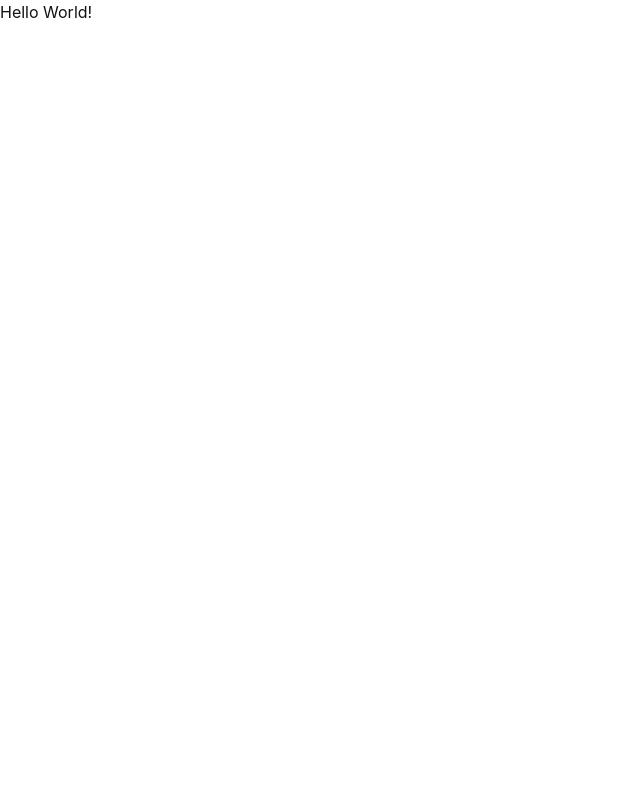
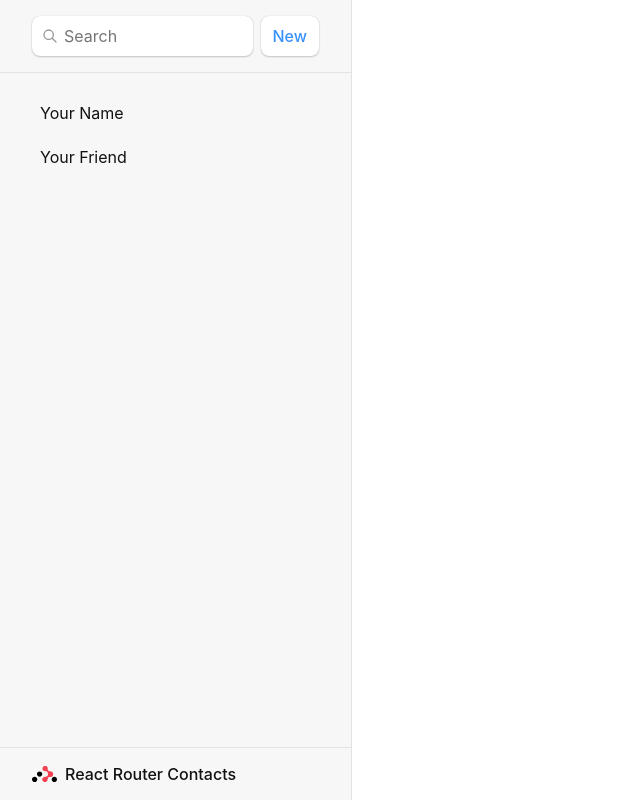
Before and after one commit to taeyoungs/react-router-tutorial, a React (Vite) app: page / in a window 1280 px wide. Shown: the whole page, without its empty margins (0-640 px from the left). Built offline with nearby package versions, Linux system fonts and the light colour scheme.

Commit message:
feat: The Root Route
routes/root.jsx
- root route에 렌더링될 Root 컴포넌트 구현

```diff
--- a/src/main.jsx
+++ b/src/main.jsx
@@ -2,11 +2,12 @@
 import ReactDOM from 'react-dom/client';
 import { createBrowserRouter, RouterProvider } from 'react-router-dom';
 import './index.css';
+import Root from './routes/root';
 
 const router = createBrowserRouter([
   {
     path: '/',
-    element: <div>Hello World!</div>,
+    element: <Root />,
   },
 ]);
 
--- /dev/null
+++ b/src/routes/root.jsx
@@ -0,0 +1,30 @@
+export default function Root() {
+  return (
+    <>
+      <div id="sidebar">
+        <h1>React Router Contacts</h1>
+        <div>
+          <form id="search-form" role="search">
+            <input id="q" aria-label="Search contacts" placeholder="Search" type="search" name="q" />
+            <div id="search-spinner" aria-hidden hidden={true} />
+            <div className="sr-only" arai-live="polite"></div>
+          </form>
+          <form method="post">
+            <button type="submit">New</button>
+          </form>
+        </div>
+        <nav>
+          <ul>
+            <li>
+              <a href={`contacts/1`}>Your Name</a>
+            </li>
+            <li>
+              <a href={`contacts/2`}>Your Friend</a>
+            </li>
+          </ul>
+        </nav>
+      </div>
+      <div id="detail"></div>
+    </>
+  );
+}
```
